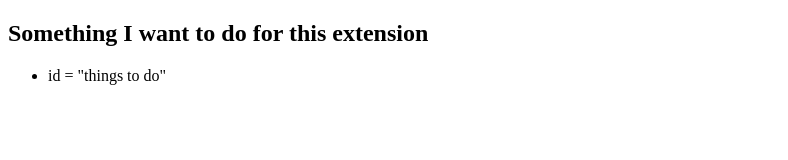
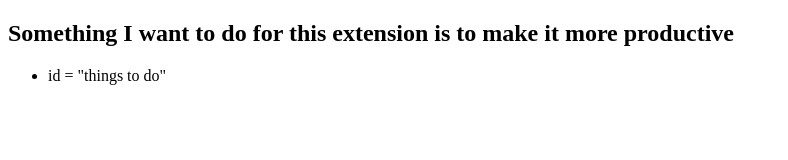
Before and after one commit to tfu2003/productivity, a browser extension: page index.html in a window 1280 px wide. Shown: the whole page, without its empty margins (0-788 px from the left). Drawn offline with Linux system fonts and the light colour scheme; no server answers.

Commit message:
test commit

```diff
--- a/index.html
+++ b/index.html
@@ -8,7 +8,7 @@
 </head>
 <body>
     <div>
-        <h2> Something I want to do for this extension</h2>
+        <h2> Something I want to do for this extension is to make it more productive</h2>
         <ul>
             <li> id = "things to do" </li>
         </ul>
```
